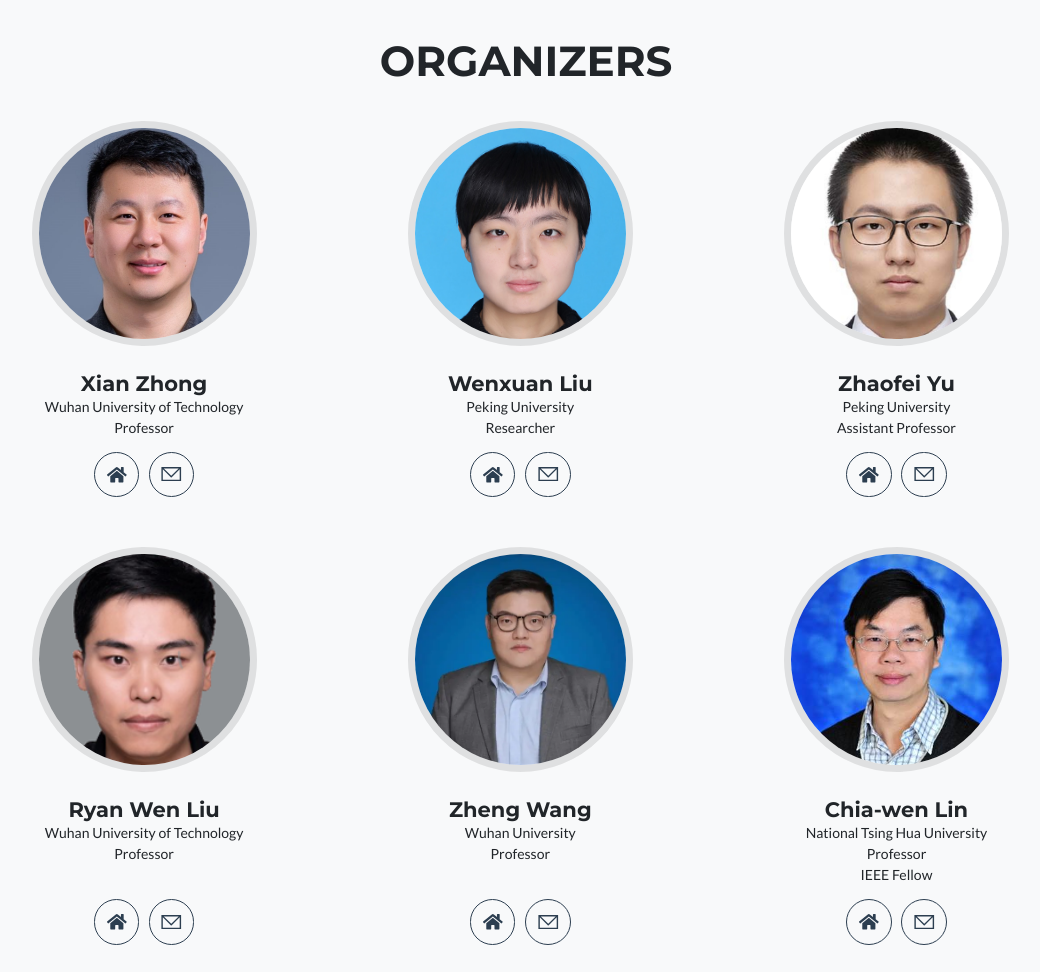
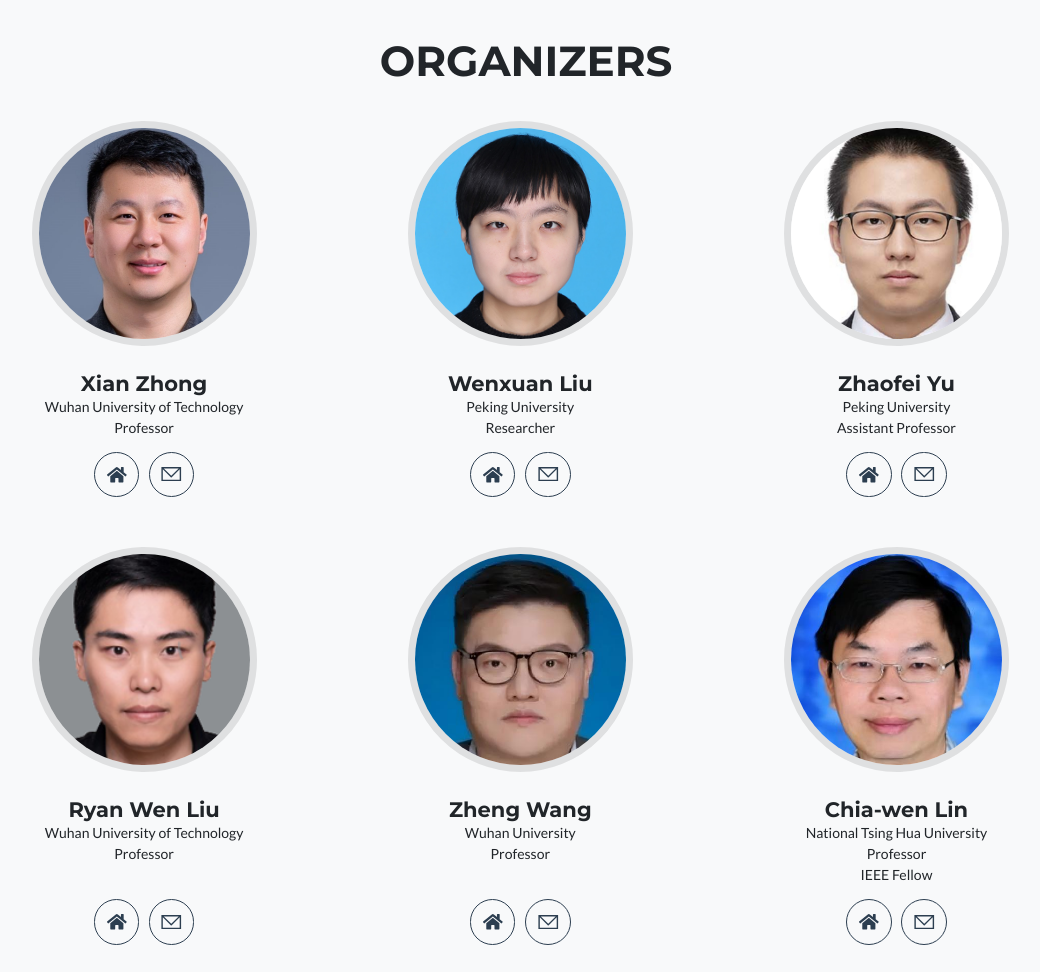
Before and after one commit to ai4it/ai4it.github.io, a plain HTML site: page index.html in a window 1280 px wide. Shown: the part 3120-4092 px from the top of the page, without its empty margins (114-1154 px from the left). Drawn offline with nearby package versions, Linux system fonts and the light colour scheme; a script that the page names is missing.

Commit message:
fix 2025

```diff
--- a/index.html
+++ b/index.html
@@ -149,15 +149,15 @@
         }
         .avatar3 {
             object-fit: cover;
-            object-position: center 20%;
+            object-position: center 30%;
         }
         .avatar4 {
             object-fit: cover;
-            object-position: center 10%;
+            object-position: center 20%;
         }
         .avatar5 {
             object-fit: cover;
-            object-position: center 20%;
+            object-position: center 33%;
         }
         .avatar6 {
             object-fit: cover;
@@ -512,7 +512,7 @@
                         <p class="text-secondary">Peking University</br>
                             Researcher</br>
                         </p>
-                        <a class="btn btn-outline-secondary btn-social mx-1" href="" https://lwxfight.github.io/
+                        <a class="btn btn-outline-secondary btn-social mx-1" href="https://lwxfight.github.io/"
                             target="_blank">
                             <i class="fas fa-home"></i>
                         </a>
@@ -559,7 +559,7 @@
                 </div>
                 <div class="col-sm-3">
                     <div class="team-member">
-                        <img class="mx-auto rounded-circle avatar3" src="assets/img26/team/wangzheng.jpg" alt="">
+                        <img class="mx-auto rounded-circle avatar3" src="assets/img26/team/wangzheng1.jpg" alt="">
                         <h4>Zheng Wang</h4>
                         <p class="text-secondary">Wuhan University</br>
                             Professor</br>
@@ -577,7 +577,7 @@
                 </div>
                 <div class="col-sm-3">
                     <div class="team-member">
-                        <img class="mx-auto rounded-circle avatar5" src="assets/img26/team/chiawen.jpg" alt="">
+                        <img class="mx-auto rounded-circle avatar5" src="assets/img26/team/chiawen1.jpg" alt="">
                         <h4>Chia-wen Lin</h4>
                         <p class="text-secondary">National Tsing Hua University</br>
                             Professor</br>
```
Also changed, not shown: assets/img26/team/chiawen1.jpg (added), assets/img26/team/wangzheng1.jpg (added).
